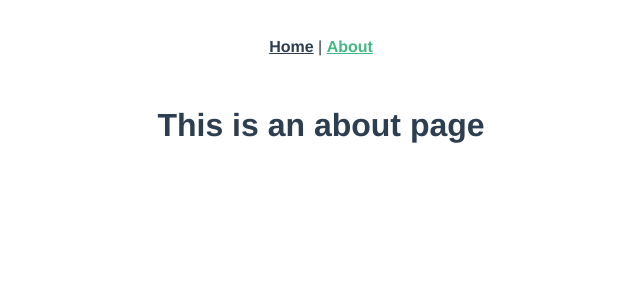
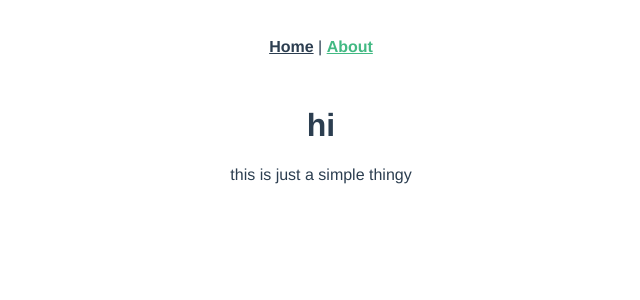
Before and after one commit to TheChicken14/Emoji-Jukebox, a Vue app: page /about in a window 1280 px wide. Shown: the top 300 px of the page, without its empty margins (319-959 px from the left). Built offline with nearby package versions, Linux system fonts and the light colour scheme.

Commit message:
Create about page

```diff
--- a/src/views/About.vue
+++ b/src/views/About.vue
@@ -1,5 +1,6 @@
 <template>
-  <div class="about">
-    <h1>This is an about page</h1>
+  <div>
+    <h1>hi</h1>
+    <p>this is just a simple thingy</p>
   </div>
 </template>
```
